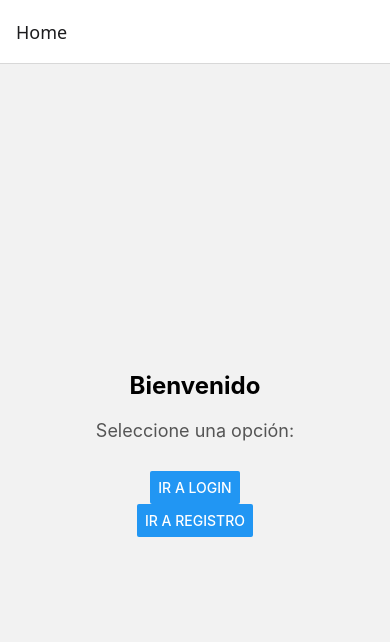
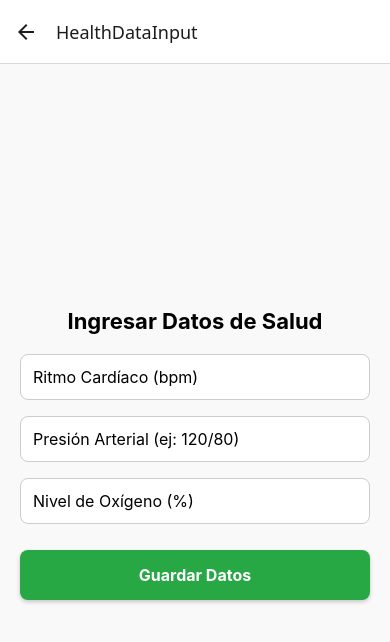
Before and after one commit to ivanjocc/health-monitoring-app, a React Native app: screen /HealthDataInput in a window 390 px wide. Shown: the top 642 px of the page. Built offline with nearby package versions, Linux system fonts and the light colour scheme.

Commit message:
pago to enter data

```diff
--- a/src/navigation/AppNavigator.tsx
+++ b/src/navigation/AppNavigator.tsx
@@ -1,21 +1,55 @@
-import React from 'react';
-import { NavigationContainer } from '@react-navigation/native';
-import { createStackNavigator } from '@react-navigation/stack';
-import HomeScreen from '../screens/HomeScreen';
-import LoginScreen from '../screens/LoginScreen';
-import RegisterScreen from '../screens/RegisterScreen';
-import DashboardScreen from '../screens/DashboardScreen';
+import React from "react";
+import { createStackNavigator } from "@react-navigation/stack";
+import { NavigationContainer } from "@react-navigation/native";
+import HomeScreen from "../screens/HomeScreen";
+import LoginScreen from "../screens/LoginScreen";
+import RegisterScreen from "../screens/RegisterScreen";
+import DashboardScreen from "../screens/DashboardScreen";
+import HealthDataInputScreen from "../screens/HealthDataInputScreen";
+import { TouchableOpacity, Text, Alert } from "react-native";
+import AsyncStorage from "@react-native-async-storage/async-storage";
 
 const Stack = createStackNavigator();
 
-export default function AppNavigator() {
+export default function AppNavigator({ navigation }: any) {
+  const handleLogout = async (navigation: any) => {
+    try {
+      await AsyncStorage.removeItem("user");
+      navigation.replace("Login");
+    } catch (error) {
+      Alert.alert("Error", "No se pudo cerrar sesión.");
+    }
+  };
+
   return (
     <NavigationContainer>
       <Stack.Navigator initialRouteName="Home">
         <Stack.Screen name="Home" component={HomeScreen} />
         <Stack.Screen name="Login" component={LoginScreen} />
         <Stack.Screen name="Register" component={RegisterScreen} />
-        <Stack.Screen name="Dashboard" component={DashboardScreen} />
+        <Stack.Screen
+          name="Dashboard"
+          component={DashboardScreen}
+          options={({ navigation }) => ({
+            title: "Panel de Control",
+            headerRight: () => (
+              <TouchableOpacity
+                onPress={() => handleLogout(navigation)}
+                style={{
+                  marginRight: 15,
+                  padding: 8,
+                  backgroundColor: "#d9534f",
+                  borderRadius: 5,
+                }}
+              >
+                <Text style={{ color: "#fff", fontSize: 14, fontWeight: "bold" }}>
+                  Cerrar Sesión
+                </Text>
+              </TouchableOpacity>
+            ),
+          })}
+        />
+        <Stack.Screen name="HealthDataInput" component={HealthDataInputScreen} />
       </Stack.Navigator>
     </NavigationContainer>
   );
--- a/src/screens/DashboardScreen.tsx
+++ b/src/screens/DashboardScreen.tsx
@@ -1,8 +1,7 @@
-import React, { useEffect, useState } from "react";
+import React, { useEffect, useState, useCallback } from "react";
 import {
   View,
   Text,
-  TextInput,
   FlatList,
   StyleSheet,
   TouchableOpacity,
@@ -11,21 +10,16 @@ import {
 } from "react-native";
 import AsyncStorage from "@react-native-async-storage/async-storage";
 import { fetchHealthDataByUser } from "../services/api";
+import { useFocusEffect } from "@react-navigation/native"; // IMPORTANTE
 
 const DashboardScreen = ({ navigation }: any) => {
   const [user, setUser] = useState<any>(null);
   const [healthData, setHealthData] = useState([]);
   const [loading, setLoading] = useState(false);
 
-  const [heartRate, setHeartRate] = useState("");
-  const [bloodPressure, setBloodPressure] = useState("");
-  const [oxygenLevel, setOxygenLevel] = useState("");
-
-  // Pagination
   const itemsPerPage = 3;
   const [currentPage, setCurrentPage] = useState(1);
 
-  useEffect(() => {
   const fetchUserData = async () => {
     setLoading(true);
     try {
@@ -35,11 +29,7 @@ const DashboardScreen = ({ navigation }: any) => {
         setUser(parsedUser);
         let data = await fetchHealthDataByUser(parsedUser.id);
 
-          // Ordenar datos por fecha (de más reciente a más antigua)
-          data.sort(
-            (a: any, b: any) => new Date(b.createdAt) - new Date(a.createdAt)
-          );
-
+        data.sort((a: any, b: any) => new Date(b.createdAt) - new Date(a.createdAt));
         setHealthData(data);
       } else {
         Alert.alert("Error", "No se encontró información del usuario.");
@@ -47,17 +37,18 @@ const DashboardScreen = ({ navigation }: any) => {
       }
     } catch (error) {
       console.error("Error fetching health data:", error);
-        Alert.alert(
-          "Error",
-          "No se pudo cargar la información. Inténtalo de nuevo más tarde."
-        );
+      Alert.alert("Error", "No se pudo cargar la información.");
     } finally {
       setLoading(false);
     }
   };
 
+  // 🔄 Se ejecuta cuando la pantalla obtiene el foco
+  useFocusEffect(
+    useCallback(() => {
       fetchUserData();
-  }, [navigation]);
+    }, [])
+  );
 
   const nextPage = () => {
     if (currentPage < Math.ceil(healthData.length / itemsPerPage)) {
@@ -71,16 +62,6 @@ const DashboardScreen = ({ navigation }: any) => {
     }
   };
 
-  const handleLogout = async () => {
-    try {
-      await AsyncStorage.removeItem("user");
-      navigation.replace("Login");
-    } catch (error) {
-      console.error("Error al cerrar sesión:", error);
-      Alert.alert("Error", "No se pudo cerrar sesión. Inténtalo de nuevo.");
-    }
-  };
-
   return (
     <View style={styles.container}>
       {loading ? (
@@ -90,16 +71,15 @@ const DashboardScreen = ({ navigation }: any) => {
           <Text style={styles.welcomeText}>Bienvenido, {user.name}!</Text>
           <Text style={styles.emailText}>Correo: {user.email}</Text>
 
-          <View style={styles.logoutContainer}>
+          <View style={styles.buttonContainer}>
             <TouchableOpacity
-              onPress={handleLogout}
-              style={styles.logoutButton}
+              onPress={() => navigation.navigate("HealthDataInput")}
+              style={styles.addDataButton}
             >
-              <Text style={styles.logoutText}>Cerrar Sesión</Text>
+              <Text style={styles.addDataButtonText}>Ingresar Nuevos Datos</Text>
             </TouchableOpacity>
           </View>
 
-          {/* Health Data */}
           <Text style={styles.sectionTitle}>Historial de Salud</Text>
           <FlatList
             data={healthData.slice(
@@ -109,27 +89,19 @@ const DashboardScreen = ({ navigation }: any) => {
             keyExtractor={(item: any) => item._id}
             renderItem={({ item }: any) => (
               <View style={styles.card}>
-                <View style={styles.cardRow}>
-                  <Text style={styles.boldText}>🫀 Ritmo Cardíaco:</Text>
-                  <Text style={styles.cardValue}>{item.heartRate} bpm</Text>
-                </View>
-
-                <View style={styles.cardRow}>
-                  <Text style={styles.boldText}>🩸 Presión Arterial:</Text>
-                  <Text style={styles.cardValue}>{item.bloodPressure}</Text>
-                </View>
-
-                <View style={styles.cardRow}>
-                  <Text style={styles.boldText}>🌬️ Nivel de Oxígeno:</Text>
-                  <Text style={styles.cardValue}>{item.oxygenLevel}%</Text>
-                </View>
-
-                <View style={styles.cardRow}>
-                  <Text style={styles.boldText}>📅 Fecha:</Text>
-                  <Text style={styles.cardValue}>
+                <Text style={styles.cardText}>
+                  <Text style={styles.boldText}>Ritmo Cardíaco:</Text> {item.heartRate} bpm
+                </Text>
+                <Text style={styles.cardText}>
+                  <Text style={styles.boldText}>Presión Arterial:</Text> {item.bloodPressure}
+                </Text>
+                <Text style={styles.cardText}>
+                  <Text style={styles.boldText}>Nivel de Oxígeno:</Text> {item.oxygenLevel}%
+                </Text>
+                <Text style={styles.cardText}>
+                  <Text style={styles.boldText}>Fecha:</Text>{" "}
                   {new Date(item.createdAt).toLocaleString()}
                 </Text>
-                </View>
               </View>
             )}
             ListFooterComponent={
@@ -141,26 +113,20 @@ const DashboardScreen = ({ navigation }: any) => {
                 >
                   <Text style={styles.pageButtonText}>Anterior</Text>
                 </TouchableOpacity>
+
                 <Text style={styles.pageIndicator}>
-                  Página {currentPage} de{" "}
-                  {Math.ceil(healthData.length / itemsPerPage)}
+                  Página {currentPage} de {Math.ceil(healthData.length / itemsPerPage)}
                 </Text>
+
                 <TouchableOpacity
                   onPress={nextPage}
-                  disabled={
-                    currentPage === Math.ceil(healthData.length / itemsPerPage)
-                  }
-                  style={[
-                    styles.pageButton,
-                    currentPage === Math.ceil(healthData.length / itemsPerPage) &&
-                      styles.disabledButton,
-                  ]}
+                  disabled={currentPage === Math.ceil(healthData.length / itemsPerPage)}
+                  style={[styles.pageButton, currentPage === Math.ceil(healthData.length / itemsPerPage) && styles.disabledButton]}
                 >
                   <Text style={styles.pageButtonText}>Siguiente</Text>
                 </TouchableOpacity>
               </View>
             }
-            contentContainerStyle={{ paddingBottom: 50 }}
           />
         </>
       ) : (
@@ -172,47 +138,20 @@ const DashboardScreen = ({ navigation }: any) => {
 
 const styles = StyleSheet.create({
   container: { flex: 1, padding: 16, backgroundColor: "#f9f9f9" },
-  welcomeText: { fontSize: 24, fontWeight: "bold", textAlign: "center" },
-  emailText: { fontSize: 16, textAlign: "center", color: "#555", marginBottom: 16 },
-  logoutContainer: { alignItems: "center", marginBottom: 20 },
-  logoutButton: {
-    backgroundColor: "#ff4d4d",
-    padding: 15,
-    borderRadius: 8,
-    alignItems: "center",
-    width: 200,
-    shadowColor: "#000",
-    shadowOffset: { width: 0, height: 2 },
-    shadowOpacity: 0.2,
-    shadowRadius: 4,
-    elevation: 3,
-  },
-  logoutText: { color: "#fff", fontSize: 16, fontWeight: "bold" },
-  sectionTitle: { fontSize: 22, fontWeight: "bold", marginBottom: 16, textAlign: "center" },
-  card: {
-    backgroundColor: "#ffffff",
-    padding: 16,
-    borderRadius: 12,
-    marginBottom: 12,
-    shadowColor: "#000",
-    shadowOffset: { width: 0, height: 2 },
-    shadowOpacity: 0.1,
-    shadowRadius: 4,
-    elevation: 3,
-  },
-  cardRow: {
-    flexDirection: "row",
-    justifyContent: "space-between",
-    marginBottom: 6,
-  },
-  boldText: { fontSize: 16, fontWeight: "bold", color: "#333" },
-  cardValue: { fontSize: 16, color: "#007bff", fontWeight: "bold" },
-  pagination: { flexDirection: "row", justifyContent: "center", paddingBottom: 20 },
+  welcomeText: { fontSize: 24, fontWeight: "bold", textAlign: "center", marginBottom: 8 },
+  emailText: { fontSize: 16, textAlign: "center", marginBottom: 16, color: "#555" },
+  sectionTitle: { fontSize: 20, fontWeight: "bold", marginBottom: 16, textAlign: "center" },
+  card: { backgroundColor: "#ffffff", padding: 16, borderRadius: 8, marginBottom: 12, shadowColor: "#000", shadowOffset: { width: 0, height: 2 }, shadowOpacity: 0.1, shadowRadius: 4, elevation: 2 },
+  cardText: { fontSize: 16, marginBottom: 4 },
+  boldText: { fontWeight: "bold" },
+  pagination: { flexDirection: "row", justifyContent: "center", alignItems: "center", marginTop: 20 },
   pageButton: { padding: 12, backgroundColor: "#007bff", borderRadius: 8, marginHorizontal: 10 },
   disabledButton: { backgroundColor: "#ddd" },
   pageButtonText: { color: "#fff", fontSize: 16, fontWeight: "bold" },
   pageIndicator: { fontSize: 16, fontWeight: "bold", color: "#333" },
-  noDataText: { fontSize: 16, color: "#999", textAlign: "center", marginTop: 16 },
+  buttonContainer: { alignItems: "center", marginBottom: 20 },
+  addDataButton: { backgroundColor: "#28a745", padding: 12, borderRadius: 8, alignItems: "center", width: 250 },
+  addDataButtonText: { color: "#fff", fontSize: 16, fontWeight: "bold" },
 });
 
 export default DashboardScreen;
--- a/src/screens/HealthDataInputScreen.tsx
+++ b/src/screens/HealthDataInputScreen.tsx
@@ -0,0 +1,148 @@
+import React, { useState } from "react";
+import {
+  View,
+  Text,
+  TextInput,
+  TouchableOpacity,
+  StyleSheet,
+  Alert,
+  ActivityIndicator,
+} from "react-native";
+import AsyncStorage from "@react-native-async-storage/async-storage";
+
+const HealthDataInputScreen = ({ navigation }: any) => {
+  const [heartRate, setHeartRate] = useState("");
+  const [bloodPressure, setBloodPressure] = useState("");
+  const [oxygenLevel, setOxygenLevel] = useState("");
+  const [loading, setLoading] = useState(false);
+
+  const handleSaveHealthData = async () => {
+    if (!heartRate || !bloodPressure || !oxygenLevel) {
+      Alert.alert("Error", "Todos los campos son obligatorios.");
+      return;
+    }
+
+    try {
+      setLoading(true);
+      const storedUser = await AsyncStorage.getItem("user");
+      if (!storedUser) {
+        Alert.alert("Error", "No se encontró información del usuario.");
+        return;
+      }
+
+      const user = JSON.parse(storedUser);
+      const response = await fetch("http://127.0.0.1:5001/api/health-data", {
+        method: "POST",
+        headers: {
+          "Content-Type": "application/json",
+        },
+        body: JSON.stringify({
+          userId: user.id,
+          heartRate,
+          bloodPressure,
+          oxygenLevel,
+          createdAt: new Date().toISOString(),
+        }),
+      });
+
+      if (!response.ok) {
+        throw new Error("No se pudo guardar la información.");
+      }
+
+      setHeartRate("");
+      setBloodPressure("");
+      setOxygenLevel("");
+      Alert.alert("Éxito", "Datos guardados correctamente.");
+      navigation.goBack(); // Volver a la pantalla anterior
+    } catch (error) {
+      console.error("Error al guardar datos:", error);
+      Alert.alert("Error", "No se pudo guardar la información.");
+    } finally {
+      setLoading(false);
+    }
+  };
+
+  return (
+    <View style={styles.container}>
+      <Text style={styles.headerText}>Ingresar Datos de Salud</Text>
+
+      <TextInput
+        style={styles.input}
+        placeholder="Ritmo Cardíaco (bpm)"
+        keyboardType="numeric"
+        value={heartRate}
+        onChangeText={setHeartRate}
+      />
+
+      <TextInput
+        style={styles.input}
+        placeholder="Presión Arterial (ej: 120/80)"
+        value={bloodPressure}
+        onChangeText={setBloodPressure}
+      />
+
+      <TextInput
+        style={styles.input}
+        placeholder="Nivel de Oxígeno (%)"
+        keyboardType="numeric"
+        value={oxygenLevel}
+        onChangeText={setOxygenLevel}
+      />
+
+      <TouchableOpacity
+        onPress={handleSaveHealthData}
+        style={styles.saveButton}
+        disabled={loading}
+      >
+        {loading ? (
+          <ActivityIndicator size="small" color="#fff" />
+        ) : (
+          <Text style={styles.buttonText}>Guardar Datos</Text>
+        )}
+      </TouchableOpacity>
+    </View>
+  );
+};
+
+const styles = StyleSheet.create({
+  container: {
+    flex: 1,
+    justifyContent: "center",
+    padding: 20,
+    backgroundColor: "#f9f9f9",
+  },
+  headerText: {
+    fontSize: 22,
+    fontWeight: "bold",
+    textAlign: "center",
+    marginBottom: 20,
+  },
+  input: {
+    borderWidth: 1,
+    borderColor: "#ccc",
+    padding: 12,
+    borderRadius: 8,
+    marginBottom: 16,
+    fontSize: 16,
+    backgroundColor: "#fff",
+  },
+  saveButton: {
+    backgroundColor: "#28a745",
+    padding: 15,
+    borderRadius: 8,
+    alignItems: "center",
+    marginTop: 10,
+    shadowColor: "#000",
+    shadowOffset: { width: 0, height: 2 },
+    shadowOpacity: 0.2,
+    shadowRadius: 4,
+    elevation: 3,
+  },
+  buttonText: {
+    color: "#fff",
+    fontSize: 16,
+    fontWeight: "bold",
+  },
+});
+
+export default HealthDataInputScreen;
```
Lines whose indentation alone changed are shown as unchanged.
